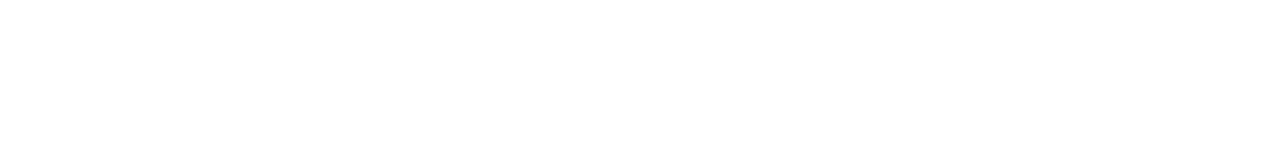
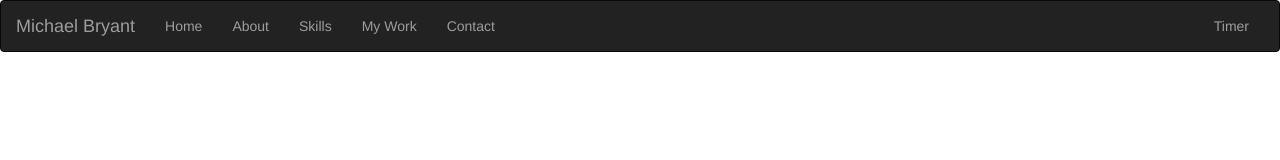
Before and after one commit to mbryant1988/Portfolio, a plain HTML site: page index.html in a window 1280 px wide. Drawn offline with Linux system fonts and the light colour scheme.

Commit message:
"add navbar"

```diff
--- a/index.html
+++ b/index.html
@@ -8,6 +8,31 @@
   <link rel="stylesheet" href="bootstrap3/css/bootstrap.min.css">
 </head>
 <body>
+<nav class="navbar navbar-inverse">
+  <div class="container-fluid">
+    <div class="navbar-header">
+      <button type="button" class="navbar-toggle" data-toggle="collapse" data-target= "#myNavbar">
+        <span class="icon-bar"></span>
+        <span class="icon-bar"></span>
+        <span class="icon-bar"></span>
+      </button>
+      <a href="#" class="navbar-brand">Michael Bryant</a>
+    </div>
+    <div class="collapse navbar-collapse" id =myNavbar>
+      <ul class="nav navbar-nav">
+        <li><a href="#">Home</a></li>
+        <li><a href="#">About</a></li>
+        <li><a href="#">Skills</a></li>
+        <li><a href="#">My Work</a></li>
+        <li><a href="#">Contact</a></li>
+      </ul>
+      <ul class ="nav navbar-nav navbar-right">
+        <li id ="timer"><a href="#">Timer</a></li>
+      </ul>
+    </div>
+  </div>
+</nav>
+
 
 
 <script type="text/javascript" src="bootstrap3/jquery/jquery-3.2.1.min.js"></script>
```
